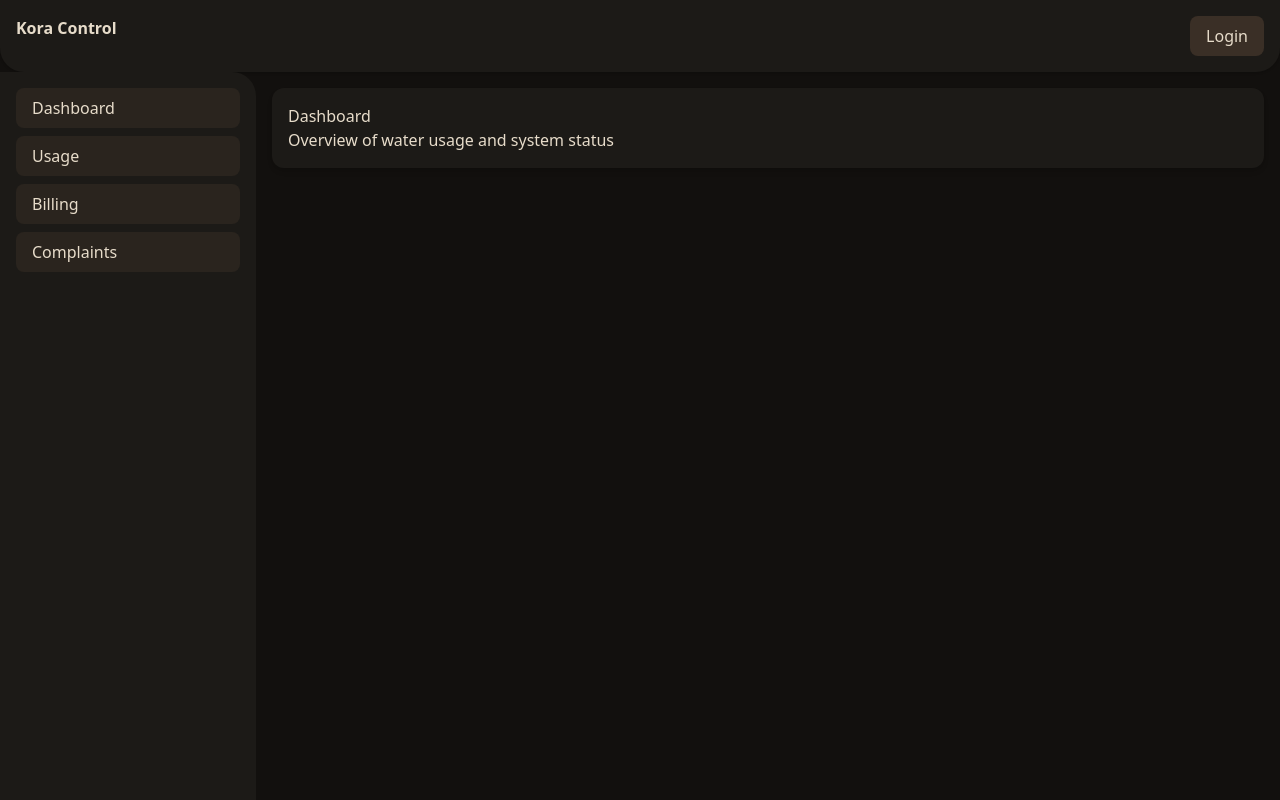
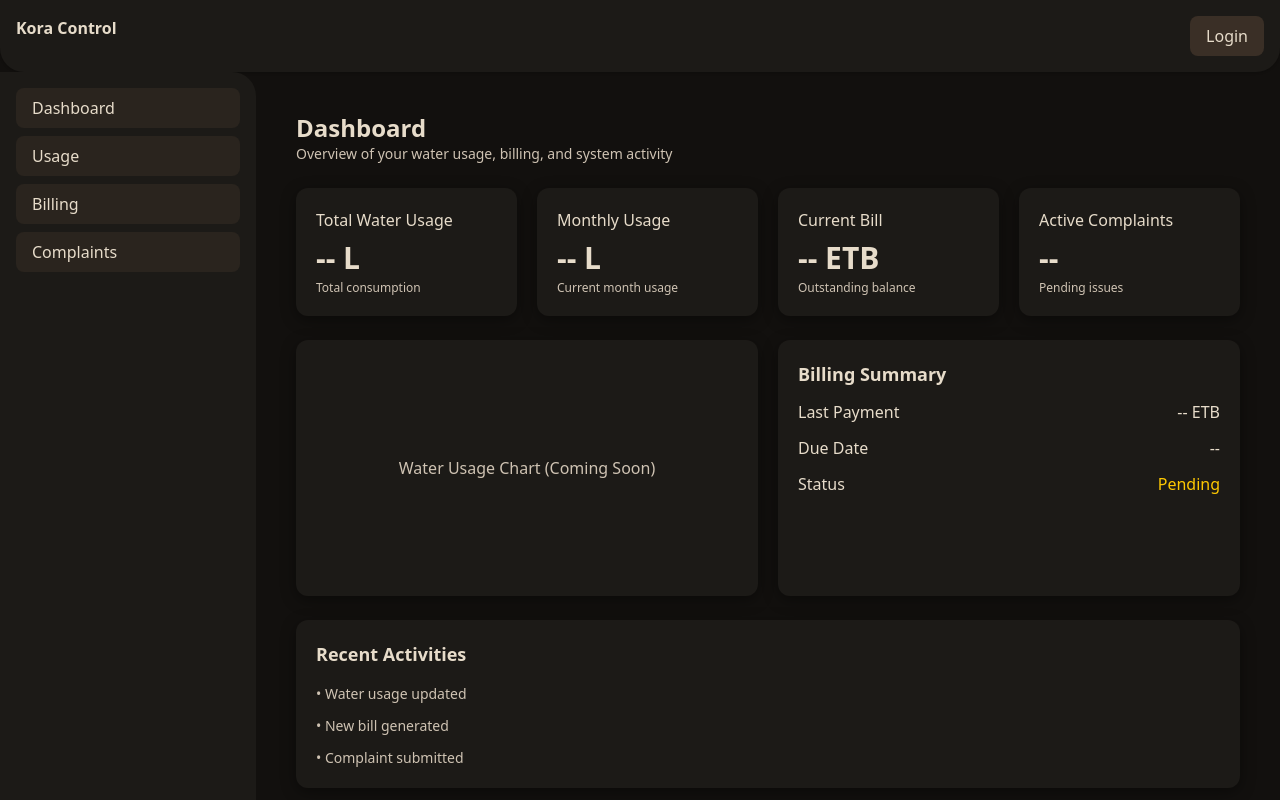
Before and after one commit to betyjo/kControl, a Next.js app in the folder user-ui/: page /dashboard in a window 1280 px wide. Shown: the top 800 px of the page. Built offline with nearby package versions, Linux system fonts and the light colour scheme.

Commit message:
enhance Dashboard component with detailed usage cards, billing summary, and recent activities

```diff
--- a/user-ui/app/dashboard/page.tsx
+++ b/user-ui/app/dashboard/page.tsx
@@ -1,8 +1,97 @@
 export default function Dashboard() {
   return (
-    <div className="card">
-      <h1>Dashboard</h1>
-      <p>Overview of water usage and system status</p>
+    <div className="p-6 space-y-6">
+
+      {/* Header */}
+      <div>
+        <h1 className="text-2xl font-bold">Dashboard</h1>
+        <p className="text-[#cfc3b3] text-sm">
+          Overview of your water usage, billing, and system activity
+        </p>
+      </div>
+
+      {/* Top Cards */}
+      <div className="grid grid-cols-1 md:grid-cols-2 lg:grid-cols-4 gap-5">
+
+        <div className="card hover:scale-[1.02]">
+          <h3>Total Water Usage</h3>
+          <p className="text-3xl font-bold mt-2">-- L</p>
+          <p className="text-xs text-[#cfc3b3] mt-1">
+            Total consumption
+          </p>
+        </div>
+
+        <div className="card hover:scale-[1.02]">
+          <h3>Monthly Usage</h3>
+          <p className="text-3xl font-bold mt-2">-- L</p>
+          <p className="text-xs text-[#cfc3b3] mt-1">
+            Current month usage
+          </p>
+        </div>
+
+        <div className="card hover:scale-[1.02]">
+          <h3>Current Bill</h3>
+          <p className="text-3xl font-bold mt-2">-- ETB</p>
+          <p className="text-xs text-[#cfc3b3] mt-1">
+            Outstanding balance
+          </p>
+        </div>
+
+        <div className="card hover:scale-[1.02]">
+          <h3>Active Complaints</h3>
+          <p className="text-3xl font-bold mt-2">--</p>
+          <p className="text-xs text-[#cfc3b3] mt-1">
+            Pending issues
+          </p>
+        </div>
+
+      </div>
+
+      {/* Middle Section */}
+      <div className="grid grid-cols-1 lg:grid-cols-2 gap-5">
+
+        {/* Usage Chart Placeholder */}
+        <div className="card h-64 flex items-center justify-center">
+          <p className="text-[#cfc3b3]">
+            Water Usage Chart (Coming Soon)
+          </p>
+        </div>
+
+        {/* Billing Summary */}
+        <div className="card space-y-3">
+          <h3 className="text-lg font-semibold">Billing Summary</h3>
+
+          <div className="flex justify-between">
+            <span>Last Payment</span>
+            <span>-- ETB</span>
+          </div>
+
+          <div className="flex justify-between">
+            <span>Due Date</span>
+            <span>--</span>
+          </div>
+
+          <div className="flex justify-between">
+            <span>Status</span>
+            <span className="text-yellow-400">Pending</span>
+          </div>
+        </div>
+
+      </div>
+
+      {/* Bottom Section */}
+      <div className="card">
+        <h3 className="text-lg font-semibold mb-4">
+          Recent Activities
+        </h3>
+
+        <ul className="space-y-3 text-sm text-[#cfc3b3]">
+          <li>• Water usage updated</li>
+          <li>• New bill generated</li>
+          <li>• Complaint submitted</li>
+        </ul>
+      </div>
+
     </div>
   );
 }
--- a/user-ui/styles/globals.css
+++ b/user-ui/styles/globals.css
@@ -5,9 +5,22 @@ body {
 }
 
 @layer components {
-  .card {
-    @apply bg-[#1c1a17] p-4 rounded-xl shadow-md;
-  }
+ .card {
+  @apply bg-[#1c1a17] p-5 rounded-xl transition-all duration-500;
+
+  /* Base shadow */
+  box-shadow: 0 4px 15px rgba(0, 0, 0, 0.4);
+}
+
+.card:hover {
+  /* Glow effect */
+  box-shadow:
+    0 0 2px rgba(122, 92, 70, 0.4),
+    0 0 2px rgba(122, 92, 70, 0.4),
+    0 0 2px rgba(247, 227, 212, 0.2);
+
+  transform: translateY(-300px) scale(1.02);
+}
 
   .sidebar-btn {
     @apply block px-4 py-2 rounded-lg bg-[#2a241e]
```
